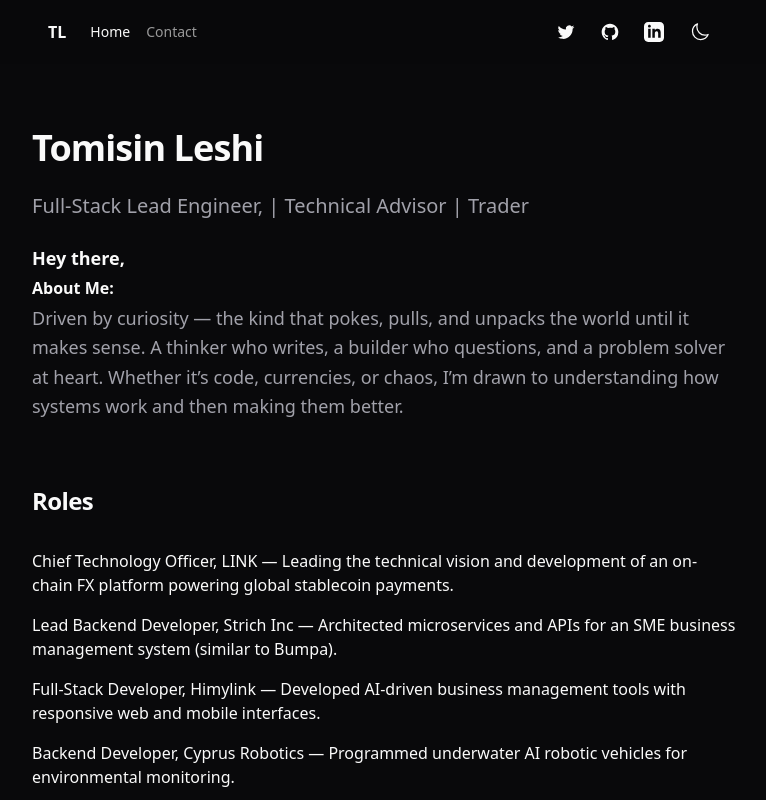
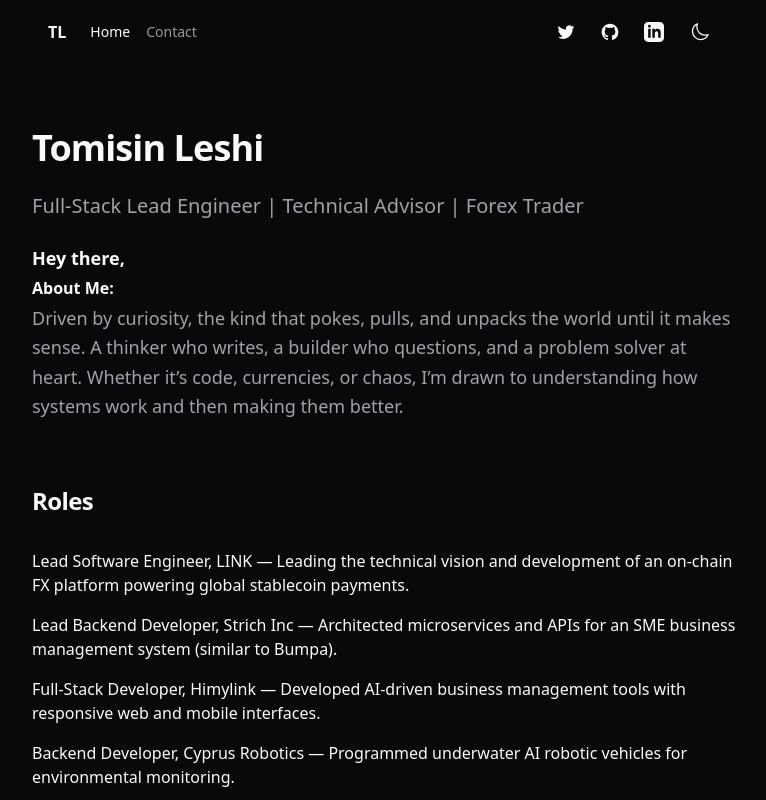
Before and after one commit to Unique-coder/tomisinleshi-portfolio, a Next.js app: page / in a window 1280 px wide. Shown: the top 800 px of the page, without its empty margins (256-1022 px from the left). Built offline with nearby package versions, Linux system fonts and the light colour scheme.

Commit message:
Updates to Text

```diff
--- a/src/app/layout.tsx
+++ b/src/app/layout.tsx
@@ -17,13 +17,13 @@ const geistMono = Geist_Mono({
 });
 
 export const metadata: Metadata = {
-  title: "Tomisin Leshi – CTO & Lead Engineer",
-  description: "Tomisin Leshi – CTO @ LINK | Full-Stack & Blockchain Engineer. Building scalable fintech, Web3, and AI-powered platforms for SMEs and global payments.",
+  title: "Tomisin Leshi – Software Engineer",
+  description: "Tomisin Leshi – Lead Software Engineer @ LINK | Full-Stack & Blockchain Engineer. Building scalable fintech, Web3, and AI-powered platforms for SMEs and global payments.",
   keywords: "Tomisin Leshi, CTO, Full-Stack Developer, Backend Engineer, Blockchain, Web3, Fintech, SME Payments, AI",
   authors: [{ name: "Tomisin Leshi" }],
   openGraph: {
-    title: "Tomisin Leshi – CTO & Lead Engineer",
-    description: "Leading on-chain FX, stablecoin ramps, and scalable APIs for global payments and SMEs.",
+    title: "Tomisin Leshi – Software Engineer",
+    description: "Building secure, scalable fintech and Web3 platforms for SMEs and global payments.",
     url: 'https://tomisinleshi.com',
     siteName: 'Tomisin Leshi',
     images: [
@@ -38,7 +38,7 @@ export const metadata: Metadata = {
   },
   twitter: {
     card: 'summary_large_image',
-    title: "Tomisin Leshi – CTO & Lead Engineer",
+    title: "Tomisin Leshi – Software Engineer",
     description: "Building secure, scalable fintech and Web3 platforms for SMEs and global payments.",
     creator: '@TommLesh',
     images: ['/twitter-image.png'],
--- a/src/app/page.tsx
+++ b/src/app/page.tsx
@@ -13,13 +13,13 @@ export default function Home() {
             Tomisin Leshi
           </h1>
           <h2 className="text-xl text-muted-foreground">
-            Full-Stack Lead Engineer, | Technical Advisor | Trader
+            Full-Stack Lead Engineer | Technical Advisor | Forex Trader
           </h2>
           <div className="space-y-1">
             <div className="text-lg font-semibold">Hey there,</div>
             <div className="font-semibold">About Me:</div>
             <p className="text-lg text-muted-foreground leading-relaxed">
-              Driven by curiosity — the kind that pokes, pulls, and unpacks the world until it makes sense. A thinker who writes, a builder who questions, and a problem solver at heart. Whether it’s code, currencies, or chaos, I’m drawn to understanding how systems work and then making them better.
+              Driven by curiosity, the kind that pokes, pulls, and unpacks the world until it makes sense. A thinker who writes, a builder who questions, and a problem solver at heart. Whether it’s code, currencies, or chaos, I’m drawn to understanding how systems work and then making them better.
             </p>
           </div>
           {/* <div className="flex flex-wrap gap-4 pt-4">
--- a/src/constants/index.tsx
+++ b/src/constants/index.tsx
@@ -97,7 +97,7 @@ export const features = [
 export const currentWork = {
   company: {
     name: 'LINK',
-    role: 'Chief Technology Officer',
+    role: 'Lead Software Engineer',
     period: 'Oct 2021 - Present',
     description: 'Leading the technical vision and development of an on-chain FX platform powering global stablecoin payments.',
     achievements: [
```
